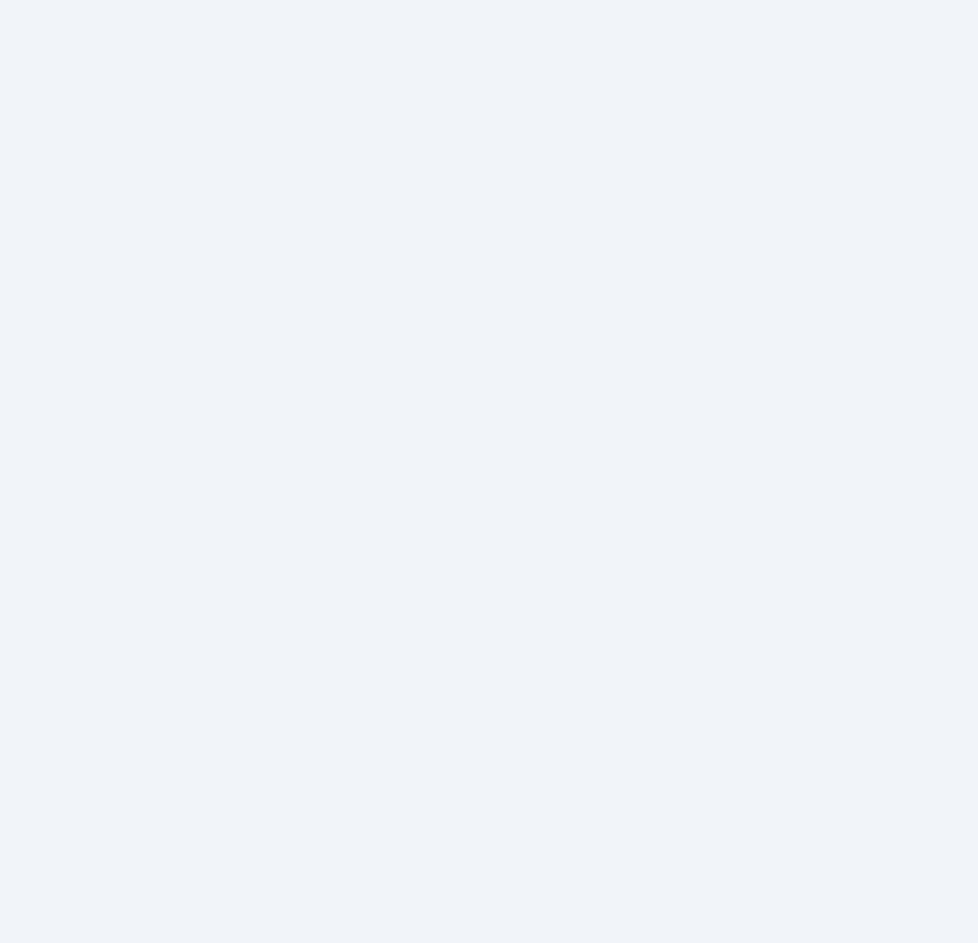
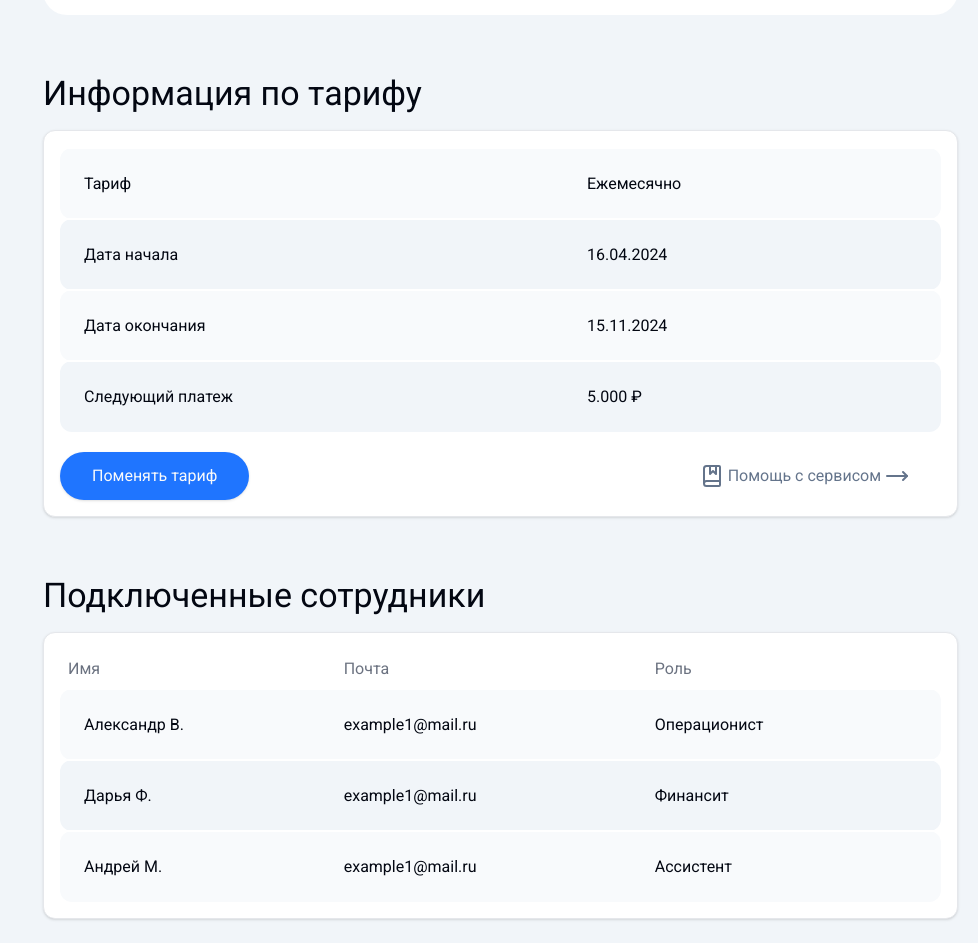
Before and after one commit to edik0101/pofk_frontend, a Next.js app: page /settings/profile in a window 1280 px wide. Shown: the part 862-1805 px from the top of the page, without its empty margins (302-1280 px from the left). Before the commit the page ends 800 px from the top, so only its background shows below. Built offline with nearby package versions, Linux system fonts and the light colour scheme.

Commit message:
feat: add tables to profile page

```diff
--- a/package.json
+++ b/package.json
@@ -16,6 +16,7 @@
     "@radix-ui/react-label": "^2.1.0",
     "@radix-ui/react-radio-group": "^1.2.1",
     "@radix-ui/react-slot": "^1.1.0",
+    "@tanstack/react-table": "^8.20.5",
     "class-variance-authority": "^0.7.0",
     "clsx": "^2.1.1",
     "lucide-react": "^0.446.0",
--- a/src/app/settings/profile/page.tsx
+++ b/src/app/settings/profile/page.tsx
@@ -1,11 +1,79 @@
+import InstructionsButton from "@/components/Buttons/Instructions/Instructions";
+import Registration from "@/components/Forms/Registration/Registration";
 import Heading from "@/components/Heading/Heading";
+import SimpleTable from "@/components/Tables/SimpleTable/SimpleTable";
+import { Button } from "@/components/ui/button";
+import { Card } from "@/components/ui/card";
+import { BookMarkedIcon, MoveRightIcon } from "lucide-react";
+import Link from "next/link";
 
-export default function page() {
+const TarifTableData = [
+  {
+    name: "Тариф",
+    value: "Ежемесячно",
+  },
+  {
+    name: "Дата начала",
+    value: "16.04.2024",
+  },
+  {
+    name: "Дата окончания",
+    value: "15.11.2024",
+  },
+  {
+    name: "Следующий платеж",
+    value: "5.000 ₽",
+  },
+];
+
+const EmployeeListColumns = ["Имя", "Почта", "Роль"];
+const EmployeeList = [
+  {
+    name: "Александр В.",
+    email: "example1@mail.ru",
+    role: "Операционист",
+  },
+  {
+    name: "Дарья Ф.",
+    email: "example1@mail.ru",
+    role: "Финансит",
+  },
+  {
+    name: "Андрей М.",
+    email: "example1@mail.ru",
+    role: "Ассистент",
+  },
+];
+
+export default function Profile() {
   return (
     <div>
-      <Heading text="Личные данные" headingLvl={2} />
+      <div className="flex items-baseline gap-5">
+        <Heading text="Личные данные" headingLvl={2} />
+        <InstructionsButton />
+      </div>
+      <Registration />
       <Heading text="Информация по тарифу" headingLvl={2} />
+      <Card className="bg-white p-4">
+        <SimpleTable data={TarifTableData} />
+        <div className="mt-5 flex items-center justify-between">
+          <Button variant="default" className="h-12 rounded-3xl px-8 text-base">
+            Поменять тариф
+          </Button>
+          <Link
+            href="#"
+            className="group mr-8 flex items-center gap-1 text-slate-500 hover:opacity-80"
+          >
+            <BookMarkedIcon />
+            Помощь с сервисом
+            <MoveRightIcon className="group-hover:translate-x-2" />
+          </Link>
+        </div>
+      </Card>
       <Heading text="Подключенные сотрудники" headingLvl={2} />
+      <Card className="bg-white p-4">
+        <SimpleTable data={EmployeeList} columnsHeaders={EmployeeListColumns} />
+      </Card>
     </div>
   );
 }
--- /dev/null
+++ b/src/components/Buttons/Instructions/Instructions.tsx
@@ -0,0 +1,17 @@
+import { Button } from "@/components/ui/button";
+import { BookTextIcon } from "lucide-react";
+
+export default function InstructionsButton() {
+  return (
+    <Button
+      variant="default"
+      className="group h-10 rounded-3xl bg-slate-800 text-base"
+    >
+      <BookTextIcon
+        fill="white"
+        className="mr-2 text-slate-800 group-hover:text-primary"
+      />
+      <span>Инструкции</span>
+    </Button>
+  );
+}
--- a/src/components/SideBar/SideBar.tsx
+++ b/src/components/SideBar/SideBar.tsx
@@ -43,7 +43,7 @@ export default function SideBar() {
   }, [width]);
 
   useEffect(() => {
-    document.body.style.overflow = isOpen ? "hidden" : "auto";
+    document.body.style.overflow = isOpen && width < 1024 ? "hidden" : "auto";
   }, [isOpen]);
 
   return (
--- /dev/null
+++ b/src/components/Tables/SimpleTable/SimpleTable.tsx
@@ -0,0 +1,81 @@
+"use client";
+
+import {
+  flexRender,
+  getCoreRowModel,
+  getSortedRowModel,
+  useReactTable,
+  ColumnDef,
+} from "@tanstack/react-table";
+import {
+  Table,
+  TableBody,
+  TableCell,
+  TableHead,
+  TableHeader,
+  TableRow,
+} from "@/components/ui/table";
+
+export default function SimpleTable({
+  data,
+  columnsHeaders,
+}: {
+  data: Record<string, string | number>[];
+  columnsHeaders?: string[];
+}) {
+  const columns: ColumnDef<Record<string, string | number>>[] = Object.keys(
+    data[0],
+  ).map((key: string, i: number) => {
+    return {
+      accessorKey: key,
+      header: columnsHeaders ? columnsHeaders[i] : "",
+    };
+  });
+
+  const table = useReactTable({
+    data,
+    columns,
+    getCoreRowModel: getCoreRowModel(),
+    getSortedRowModel: getSortedRowModel(),
+  });
+
+  return (
+    <Table className="text-base">
+      {columnsHeaders && (
+        <TableHeader>
+          {table.getHeaderGroups().map((headerGroup) => (
+            <TableRow key={headerGroup.id}>
+              {headerGroup.headers.map((header) => (
+                <TableHead key={header.id}>
+                  {header.isPlaceholder
+                    ? null
+                    : flexRender(
+                        header.column.columnDef.header,
+                        header.getContext(),
+                      )}
+                </TableHead>
+              ))}
+            </TableRow>
+          ))}
+        </TableHeader>
+      )}
+      <TableBody className="">
+        {table.getRowModel().rows.map((row, i) => (
+          <TableRow
+            key={row.id}
+            className={`${i % 2 === 0 ? "bg-slate-50" : "bg-slate-100"} h-[71px] border-y-2 border-white`}
+          >
+            {row.getVisibleCells().map((cell, ind) => (
+              <TableCell
+                key={cell.id}
+                className={`${ind === 0 ? "rounded-l-xl pl-6" : ""} ${ind === row.getVisibleCells().length - 1 ? "rounded-r-xl pr-6" : ""}`}
+              >
+                {flexRender(cell.column.columnDef.cell, cell.getContext())}
+              </TableCell>
+            ))}
+          </TableRow>
+        ))}
+      </TableBody>
+    </Table>
+  );
+}
--- /dev/null
+++ b/src/components/ui/table.tsx
@@ -0,0 +1,120 @@
+import * as React from "react"
+
+import { cn } from "@/lib/utils"
+
+const Table = React.forwardRef<
+  HTMLTableElement,
+  React.HTMLAttributes<HTMLTableElement>
+>(({ className, ...props }, ref) => (
+  <div className="relative w-full overflow-auto">
+    <table
+      ref={ref}
+      className={cn("w-full caption-bottom text-sm", className)}
+      {...props}
+    />
+  </div>
+))
+Table.displayName = "Table"
+
+const TableHeader = React.forwardRef<
+  HTMLTableSectionElement,
+  React.HTMLAttributes<HTMLTableSectionElement>
+>(({ className, ...props }, ref) => (
+  <thead ref={ref} className={cn("[&_tr]:border-b", className)} {...props} />
+))
+TableHeader.displayName = "TableHeader"
+
+const TableBody = React.forwardRef<
+  HTMLTableSectionElement,
+  React.HTMLAttributes<HTMLTableSectionElement>
+>(({ className, ...props }, ref) => (
+  <tbody
+    ref={ref}
+    className={cn("[&_tr:last-child]:border-0", className)}
+    {...props}
+  />
+))
+TableBody.displayName = "TableBody"
+
+const TableFooter = React.forwardRef<
+  HTMLTableSectionElement,
+  React.HTMLAttributes<HTMLTableSectionElement>
+>(({ className, ...props }, ref) => (
+  <tfoot
+    ref={ref}
+    className={cn(
+      "border-t bg-muted/50 font-medium [&>tr]:last:border-b-0",
+      className
+    )}
+    {...props}
+  />
+))
+TableFooter.displayName = "TableFooter"
+
+const TableRow = React.forwardRef<
+  HTMLTableRowElement,
+  React.HTMLAttributes<HTMLTableRowElement>
+>(({ className, ...props }, ref) => (
+  <tr
+    ref={ref}
+    className={cn(
+      "border-b transition-colors hover:bg-muted/50 data-[state=selected]:bg-muted",
+      className
+    )}
+    {...props}
+  />
+))
+TableRow.displayName = "TableRow"
+
+const TableHead = React.forwardRef<
+  HTMLTableCellElement,
+  React.ThHTMLAttributes<HTMLTableCellElement>
+>(({ className, ...props }, ref) => (
+  <th
+    ref={ref}
+    className={cn(
+      "h-10 px-2 text-left align-middle font-medium text-muted-foreground [&:has([role=checkbox])]:pr-0 [&>[role=checkbox]]:translate-y-[2px]",
+      className
+    )}
+    {...props}
+  />
+))
+TableHead.displayName = "TableHead"
+
+const TableCell = React.forwardRef<
+  HTMLTableCellElement,
+  React.TdHTMLAttributes<HTMLTableCellElement>
+>(({ className, ...props }, ref) => (
+  <td
+    ref={ref}
+    className={cn(
+      "p-2 align-middle [&:has([role=checkbox])]:pr-0 [&>[role=checkbox]]:translate-y-[2px]",
+      className
+    )}
+    {...props}
+  />
+))
+TableCell.displayName = "TableCell"
+
+const TableCaption = React.forwardRef<
+  HTMLTableCaptionElement,
+  React.HTMLAttributes<HTMLTableCaptionElement>
+>(({ className, ...props }, ref) => (
+  <caption
+    ref={ref}
+    className={cn("mt-4 text-sm text-muted-foreground", className)}
+    {...props}
+  />
+))
+TableCaption.displayName = "TableCaption"
+
+export {
+  Table,
+  TableHeader,
+  TableBody,
+  TableFooter,
+  TableHead,
+  TableRow,
+  TableCell,
+  TableCaption,
+}
```
Also changed, not shown: 1 other file (tests, documents, lock files or other folders).
